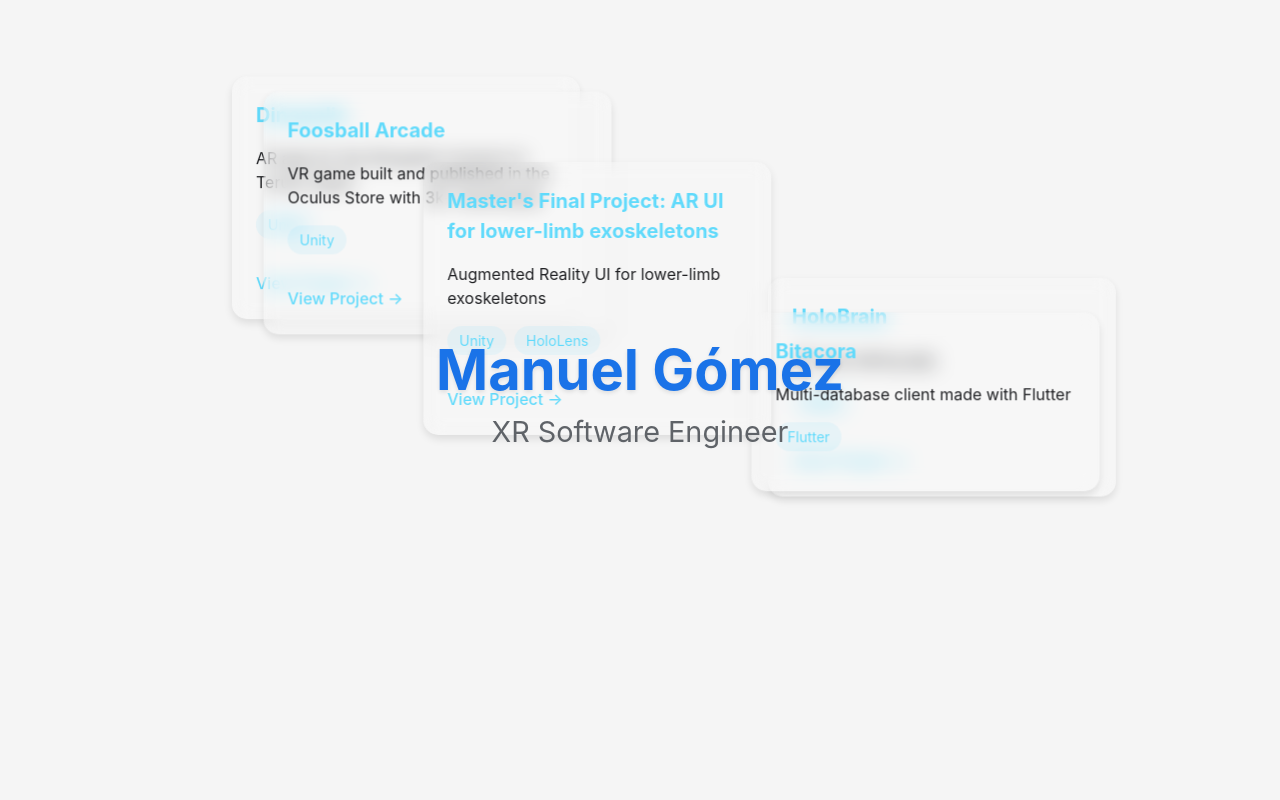
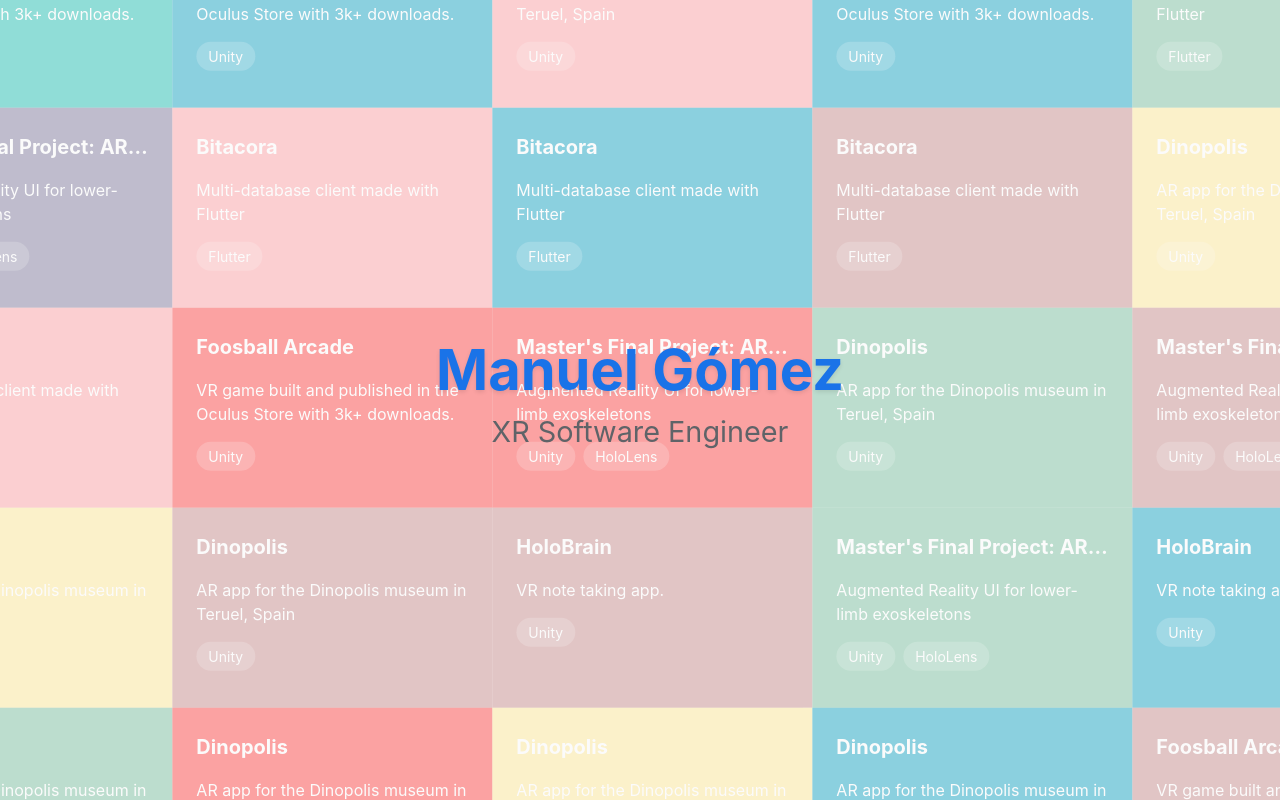
Before and after one commit to manugomez95/manueljgomez.com, a React (Vite) app: page / in a window 1280 px wide. Built offline with nearby package versions, Linux system fonts and the light colour scheme.

Commit message:
Collage first version

```diff
--- a/src/App.jsx
+++ b/src/App.jsx
@@ -9,7 +9,8 @@ import {
   SkillsCard,
   LanguagesCard,
   ProjectCard,
-  AchievementsCard
+  AchievementsCard,
+  BackgroundGrid
 } from './components/CVCards';
 import './styles/variables.css';
 import './styles/base.css';
@@ -48,6 +49,7 @@ function App() {
 
   return (
     <div className={`cv-container ${isOrganized ? 'organized' : ''}`}>
+      {!isOrganized && <BackgroundGrid projects={cvData.projects} />}
       <div className="name-center" onClick={toggleOrganize}>
         <h1>{cvData.personalInfo.name}</h1>
         <h2>{cvData.personalInfo.title}</h2>
@@ -121,19 +123,7 @@ function App() {
               })}
             </div>
           </>
-        ) : (
-          cvData.projects.map((project, index) => {
-            const { startPos, getAnimation } = projectAnimations[index];
-            return (
-              <ProjectCard
-                key={index}
-                initial={{ x: startPos.x, y: startPos.y }}
-                animate={getAnimation()}
-                {...project}
-              />
-            );
-          })
-        )}
+        ) : null}
       </div>
     </div>
   );
--- a/src/components/CVCards.jsx
+++ b/src/components/CVCards.jsx
@@ -1,14 +1,52 @@
 import PropTypes from 'prop-types';
 import { FloatingCard } from './FloatingCard';
 
-const BaseCard = ({ initial, animate, className, children }) => (
-  <FloatingCard className={className} initial={initial} animate={animate}>
+export const BackgroundGrid = ({ projects }) => {
+  // Create a grid with repeated project cards (8x8 grid = 64 cards)
+  const totalSlots = 64;
+
+  // Create a shuffled array of project indices
+  const shuffledIndices = Array.from({ length: totalSlots }, (_, i) => ({
+    projectIndex: Math.floor(Math.random() * projects.length),
+    colorIndex: Math.floor(Math.random() * 8)
+  }));
+
+  return (
+    <div className="background-grid">
+      {shuffledIndices.map((indices, index) => {
+        const project = projects[indices.projectIndex];
+        return (
+          <div key={index} className={`background-card color-${indices.colorIndex + 1}`}>
+            <h4>{project.title}</h4>
+            <p>{project.description}</p>
+            <div className="background-technologies">
+              {project.technologies.slice(0, 3).map((tech, techIndex) => (
+                <span key={techIndex} className="background-tech-item">{tech}</span>
+              ))}
+            </div>
+          </div>
+        );
+      })}
+    </div>
+  );
+};
+
+BackgroundGrid.propTypes = {
+  projects: PropTypes.arrayOf(PropTypes.shape({
+    title: PropTypes.string.isRequired,
+    description: PropTypes.string.isRequired,
+    technologies: PropTypes.arrayOf(PropTypes.string).isRequired,
+  })).isRequired
+};
+
+const BaseCard = ({ className, children }) => (
+  <FloatingCard className={className}>
     {children}
   </FloatingCard>
 );
 
-const ListCard = ({ initial, animate, className, title, items, itemClassName }) => (
-  <BaseCard initial={initial} animate={animate} className={className}>
+const ListCard = ({ className, title, items, itemClassName }) => (
+  <BaseCard className={className}>
     <h3>{title}</h3>
     <div className={`${className}-list`}>
       {items.map((item, index) => (
@@ -18,15 +56,15 @@ const ListCard = ({ initial, animate, className, title, items, itemClassName })
   </BaseCard>
 );
 
-const HeaderContentCard = ({ initial, animate, className, title, children }) => (
-  <BaseCard initial={initial} animate={animate} className={className}>
+const HeaderContentCard = ({ className, title, children }) => (
+  <BaseCard className={className}>
     <h3>{title}</h3>
     {children}
   </BaseCard>
 );
 
-export const ContactCard = ({ initial, animate, email, location }) => (
-  <HeaderContentCard initial={initial} animate={animate} className="contact-card" title="Contact">
+export const ContactCard = ({ email, location }) => (
+  <HeaderContentCard className="contact-card" title="Contact">
     <div className="contact-info">
       <p>📧 {email}</p>
       <p>📍 {location}</p>
@@ -34,8 +72,8 @@ export const ContactCard = ({ initial, animate, email, location }) => (
   </HeaderContentCard>
 );
 
-export const AchievementsCard = ({ initial, animate, achievements }) => (
-  <BaseCard initial={initial} animate={animate} className="achievements-card">
+export const AchievementsCard = ({ achievements }) => (
+  <BaseCard className="achievements-card">
     <h3>Achievements</h3>
     <div className="achievements-list">
       {achievements.map((achievement, index) => (
@@ -52,14 +90,14 @@ export const AchievementsCard = ({ initial, animate, achievements }) => (
   </BaseCard>
 );
 
-export const AboutCard = ({ initial, animate, about }) => (
-  <HeaderContentCard initial={initial} animate={animate} className="about-card" title="About Me">
+export const AboutCard = ({ about }) => (
+  <HeaderContentCard className="about-card" title="About Me">
     <p>{about}</p>
   </HeaderContentCard>
 );
 
-const BaseInfoCard = ({ initial, animate, className, title, subtitle, period, description, projects }) => (
-  <BaseCard className={className} initial={initial} animate={animate}>
+const BaseInfoCard = ({ className, title, subtitle, period, description, projects }) => (
+  <BaseCard className={className}>
     <h4>{title} <span className="separator">|</span> <span className="subtitle">{subtitle}</span></h4>
     <p className="period">{period}</p>
     <p>{description}</p>
@@ -76,32 +114,26 @@ const BaseInfoCard = ({ initial, animate, className, title, subtitle, period, de
   </BaseCard>
 );
 
-export const ExperienceCard = ({ initial, animate, position, company, ...rest }) => (
+export const ExperienceCard = ({ position, company, ...rest }) => (
   <BaseInfoCard
     className="experience-card"
-    initial={initial}
-    animate={animate}
     title={position}
     subtitle={company}
     {...rest}
   />
 );
 
-export const EducationCard = ({ initial, animate, degree, institution, ...rest }) => (
+export const EducationCard = ({ degree, institution, ...rest }) => (
   <BaseInfoCard
     className="education-card"
-    initial={initial}
-    animate={animate}
     title={degree}
     subtitle={institution}
     {...rest}
   />
 );
 
-export const SkillsCard = ({ initial, animate, skills }) => (
+export const SkillsCard = ({ skills }) => (
   <ListCard
-    initial={initial}
-    animate={animate}
     className="skills-card"
     title="Skills"
     items={skills}
@@ -109,10 +141,8 @@ export const SkillsCard = ({ initial, animate, skills }) => (
   />
 );
 
-export const LanguagesCard = ({ initial, animate, languages }) => (
+export const LanguagesCard = ({ languages }) => (
   <ListCard
-    initial={initial}
-    animate={animate}
     className="languages-card"
     title="Languages"
     items={languages}
@@ -120,8 +150,8 @@ export const LanguagesCard = ({ initial, animate, languages }) => (
   />
 );
 
-export const ProjectCard = ({ initial, animate, title, description, technologies, link }) => (
-  <BaseCard initial={initial} animate={animate} className="project-card">
+export const ProjectCard = ({ title, description, technologies, link }) => (
+  <BaseCard className="project-card">
     <h4>{title}</h4>
     <p>{description}</p>
     <div className="project-technologies">
@@ -139,18 +169,13 @@ export const ProjectCard = ({ initial, animate, title, description, technologies
 
 // PropTypes
 const cardBasePropTypes = {
-  initial: PropTypes.object.isRequired,
-  animate: PropTypes.object.isRequired
-};
-
-BaseCard.propTypes = {
-  ...cardBasePropTypes,
   className: PropTypes.string.isRequired,
   children: PropTypes.node.isRequired
 };
 
+BaseCard.propTypes = cardBasePropTypes;
+
 ListCard.propTypes = {
-  ...cardBasePropTypes,
   className: PropTypes.string.isRequired,
   title: PropTypes.string.isRequired,
   items: PropTypes.arrayOf(PropTypes.string).isRequired,
@@ -158,20 +183,17 @@ ListCard.propTypes = {
 };
 
 HeaderContentCard.propTypes = {
-  ...cardBasePropTypes,
   className: PropTypes.string.isRequired,
   title: PropTypes.string.isRequired,
   children: PropTypes.node.isRequired
 };
 
 ContactCard.propTypes = {
-  ...cardBasePropTypes,
   email: PropTypes.string.isRequired,
   location: PropTypes.string.isRequired
 };
 
 AchievementsCard.propTypes = {
-  ...cardBasePropTypes,
   achievements: PropTypes.arrayOf(PropTypes.shape({
     title: PropTypes.string.isRequired,
     relatedProject: PropTypes.string
@@ -179,12 +201,10 @@ AchievementsCard.propTypes = {
 };
 
 AboutCard.propTypes = {
-  ...cardBasePropTypes,
   about: PropTypes.string.isRequired
 };
 
 ExperienceCard.propTypes = {
-  ...cardBasePropTypes,
   position: PropTypes.string.isRequired,
   company: PropTypes.string.isRequired,
   period: PropTypes.string.isRequired,
@@ -196,7 +216,6 @@ ExperienceCard.propTypes = {
 };
 
 EducationCard.propTypes = {
-  ...cardBasePropTypes,
   degree: PropTypes.string.isRequired,
   institution: PropTypes.string.isRequired,
   period: PropTypes.string.isRequired,
@@ -208,17 +227,14 @@ EducationCard.propTypes = {
 };
 
 SkillsCard.propTypes = {
-  ...cardBasePropTypes,
   skills: PropTypes.arrayOf(PropTypes.string).isRequired
 };
 
 LanguagesCard.propTypes = {
-  ...cardBasePropTypes,
   languages: PropTypes.arrayOf(PropTypes.string).isRequired
 };
 
 ProjectCard.propTypes = {
-  ...cardBasePropTypes,
   title: PropTypes.string.isRequired,
   description: PropTypes.string.isRequired,
   technologies: PropTypes.arrayOf(PropTypes.string).isRequired,
@@ -226,7 +242,6 @@ ProjectCard.propTypes = {
 };
 
 BaseInfoCard.propTypes = {
-  ...cardBasePropTypes,
   className: PropTypes.string.isRequired,
   title: PropTypes.string.isRequired,
   subtitle: PropTypes.string.isRequired,
--- a/src/components/FloatingCard.jsx
+++ b/src/components/FloatingCard.jsx
@@ -1,21 +1,14 @@
-import { motion } from 'framer-motion';
 import PropTypes from 'prop-types';
 
-export const FloatingCard = ({ className, initial, animate, children }) => {
+export const FloatingCard = ({ className, children }) => {
   return (
-    <motion.div
-      className={`floating-card ${className}`}
-      initial={initial}
-      animate={animate}
-    >
+    <div className={`floating-card ${className}`}>
       {children}
-    </motion.div>
+    </div>
   );
 };
 
 FloatingCard.propTypes = {
   className: PropTypes.string,
-  initial: PropTypes.object,
-  animate: PropTypes.object,
   children: PropTypes.node.isRequired
 };
--- a/src/styles/floating.css
+++ b/src/styles/floating.css
@@ -5,12 +5,93 @@
   overflow: hidden;
   position: relative;
   background: #f5f5f5;
+  padding: 2rem;
   transition: width var(--transition-time) cubic-bezier(0.4, 0, 0.2, 1),
               height var(--transition-time) cubic-bezier(0.4, 0, 0.2, 1),
               padding var(--transition-time) cubic-bezier(0.4, 0, 0.2, 1);
 }
 
-/* Floating name styles */
+@keyframes slideGrid {
+  0% {
+    transform: translate(0, 0);
+  }
+  100% {
+    transform: translate(-100%, -100%);
+  }
+}
+
+/* Background grid layout */
+.background-grid {
+  position: fixed;
+  top: 0;
+  left: 0;
+  width: 200vw;
+  height: 200vh;
+  display: grid;
+  grid-template-columns: repeat(8, 1fr);
+  grid-template-rows: repeat(8, 1fr);
+  gap: 0;
+  padding: 0;
+  pointer-events: none;
+  z-index: 1;
+  animation: slideGrid 30s linear infinite;
+}
+
+.background-card {
+  background: white;
+  padding: 1.5rem;
+  overflow: hidden;
+  opacity: 0.6;
+  transition: opacity 0.3s ease;
+}
+
+.background-card:hover {
+  opacity: 0.75;
+}
+
+.background-card.color-1 { background: #FF6B6B; }
+.background-card.color-2 { background: #4ECDC4; }
+.background-card.color-3 { background: #45B7D1; }
+.background-card.color-4 { background: #96CEB4; }
+.background-card.color-5 { background: #FFEEAD; }
+.background-card.color-6 { background: #D4A5A5; }
+.background-card.color-7 { background: #9B97B2; }
+.background-card.color-8 { background: #FFB6B9; }
+
+.background-card h4 {
+  color: white;
+  margin: 0 0 1rem 0;
+  font-size: 1.25rem;
+  white-space: nowrap;
+  overflow: hidden;
+  text-overflow: ellipsis;
+}
+
+.background-card p {
+  color: white;
+  margin: 0;
+  display: -webkit-box;
+  -webkit-line-clamp: 3;
+  -webkit-box-orient: vertical;
+  overflow: hidden;
+}
+
+.background-technologies {
+  display: flex;
+  flex-wrap: wrap;
+  gap: 0.5rem;
+  margin-top: 1rem;
+}
+
+.background-tech-item {
+  background: rgba(255, 255, 255, 0.2);
+  padding: 0.25rem 0.75rem;
+  border-radius: 15px;
+  font-size: 0.875rem;
+  color: white;
+}
+
+/* Name styles */
 .name-center {
   position: absolute;
   top: 50%;
@@ -18,10 +99,8 @@
   transform: translate(-50%, -50%);
   text-align: center;
   z-index: 100;
-  cursor: pointer;
   width: 100%;
-  transition: all var(--transition-time) cubic-bezier(0.4, 0, 0.2, 1),
-              font-size var(--transition-time) cubic-bezier(0.4, 0, 0.2, 1);
+  transition: all var(--transition-time) cubic-bezier(0.4, 0, 0.2, 1);
 }
 
 .cv-container:not(.organized) .name-center {
@@ -45,28 +124,28 @@
   transition: font-size var(--transition-time) cubic-bezier(0.4, 0, 0.2, 1);
 }
 
-/* Floating cards styles */
-.floating-elements {
+/* Card content styles */
+.floating-card {
   position: relative;
-  width: 100%;
-  height: 100%;
-}
-
-.floating-card {
-  position: absolute;
   background: white;
   padding: 20px;
   border-radius: 8px;
   box-shadow: 0 4px 8px rgba(0, 0, 0, 0.1);
-  width: 280px;
+  width: 100%;
   min-height: 120px;
   color: var(--text-color);
+  opacity: 0.85;
+  transition: opacity 0.3s ease;
 }
 
-/* Card content styles */
+.floating-card:hover {
+  opacity: 1;
+}
+
 .floating-card h3,
 .floating-card h4 {
   color: var(--primary-color);
+  margin-top: 0;
 }
 
 .floating-card h5,
@@ -80,18 +159,18 @@
 
 /* Project card specific styles */
 .project-card {
-  background: rgba(255, 255, 255, 0.1);
+  background: rgba(255, 255, 255, 0.9);
   backdrop-filter: blur(10px);
   border-radius: 15px;
   padding: 1.5rem;
-  width: 300px;
-  color: #ffffff;
+  width: 100%;
+  color: var(--text-color);
 }
 
 .project-card h4 {
   margin: 0 0 1rem 0;
   font-size: 1.25rem;
-  color: #61dafb;
+  color: var(--primary-color);
 }
 
 .project-technologies {
@@ -106,17 +185,17 @@
   padding: 0.25rem 0.75rem;
   border-radius: 15px;
   font-size: 0.875rem;
-  color: #61dafb;
+  color: var(--primary-color);
 }
 
 .project-link {
   display: inline-block;
   margin-top: 1rem;
-  color: #61dafb;
+  color: var(--primary-color);
   text-decoration: none;
   transition: color 0.3s ease;
 }
 
 .project-link:hover {
-  color: #ffffff;
+  color: var(--secondary-color);
 }
```
